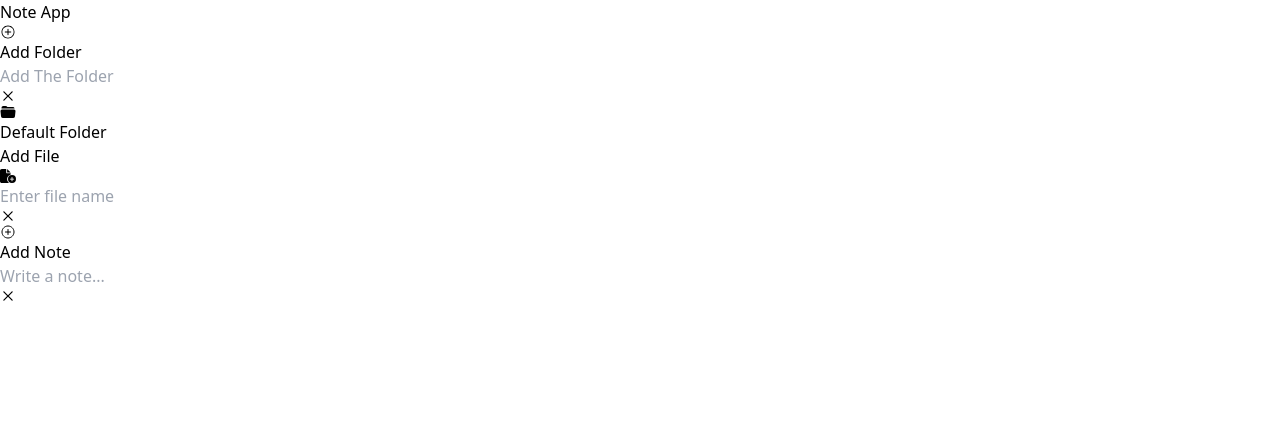
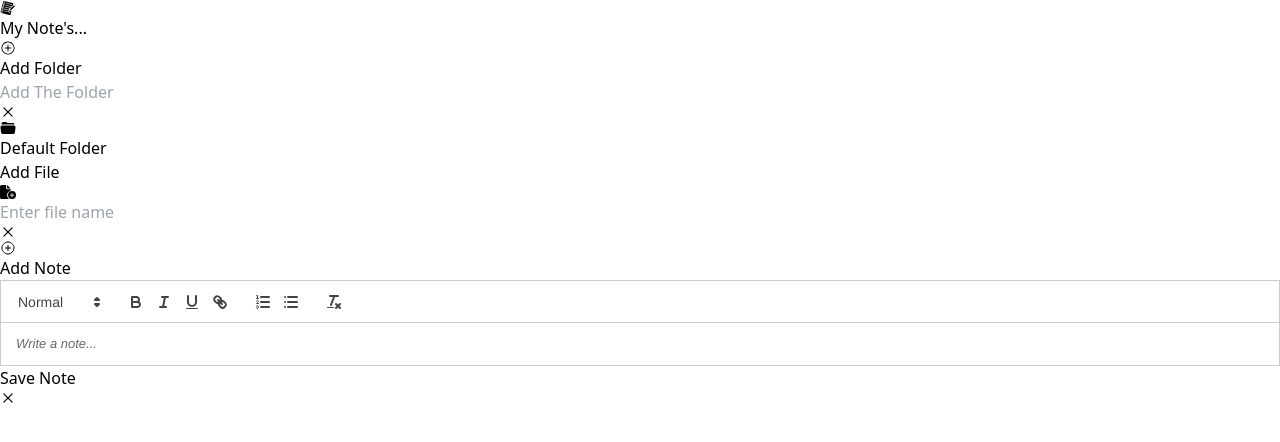
Before and after one commit to Urvish20/notes, a React (Vite) app: page / in a window 1280 px wide. Shown: the top 442 px of the page. Built offline with nearby package versions, Linux system fonts and the light colour scheme.

Commit message:
Added Quill Editior library

```diff
--- a/package.json
+++ b/package.json
@@ -11,12 +11,15 @@
   },
   "dependencies": {
     "@reduxjs/toolkit": "^2.2.7",
+    "@tiptap/extension-text-style": "^2.6.6",
     "@tiptap/pm": "^2.6.6",
     "@tiptap/react": "^2.6.6",
     "@tiptap/starter-kit": "^2.6.6",
+    "quill": "^2.0.2",
     "react": "^18.3.1",
     "react-dom": "^18.3.1",
     "react-icons": "^5.3.0",
+    "react-quill": "^2.0.0",
     "react-redux": "^9.1.2",
     "react-router-dom": "^6.26.2"
   },
--- a/src/Tiptap.tsx
+++ b/src/Tiptap.tsx
@@ -1,8 +1,6 @@
-// src/Tiptap.tsx
 import { EditorProvider, FloatingMenu, BubbleMenu } from '@tiptap/react'
 import StarterKit from '@tiptap/starter-kit'
 
-// define your extension array
 const extensions = [StarterKit]
 
 const content = '<p>Hello World!</p>'
--- a/src/components/Header.tsx
+++ b/src/components/Header.tsx
@@ -1,9 +1,10 @@
 import React from 'react';
+import { GiNotebook } from "react-icons/gi";
 
 const Header: React.FC = () => {
   return (
     <div className="flex justify-center mt-[30px] md:mt-[90px] bg-[#E4B958] py-2 md:py-4 border border-black">
-      <h1 className="text-lg md:text-2xl font-semibold">Note App</h1>
+      <h1 className="text-lg md:text-2xl font-semibold flex items-center gap-3"> <span><GiNotebook/></span>My Note's...</h1>
     </div>
   );
 };
--- a/src/components/NoteData.tsx
+++ b/src/components/NoteData.tsx
@@ -5,7 +5,8 @@ import { addFileData } from '../store/slices/folderSlice';
 import { setAddNoteToggle, setHideTopSection } from '../store/slices/toggleSlice';
 import { IoAddCircleOutline } from 'react-icons/io5';
 import { RxCross2 } from 'react-icons/rx';
-
+import ReactQuill from 'react-quill';
+import 'react-quill/dist/quill.snow.css'; // Import Quill styles
 
 const NoteData: React.FC = () => {
   const [data, setData] = useState<string>("");
@@ -40,8 +41,6 @@ const NoteData: React.FC = () => {
     }
   };
 
-  console.log("selectedFileId",selectedFileId)
-
   const handleAddNoteClick = () => {
     if (!selectedFileId) {
       alert("Please select a file before adding a note.");
@@ -68,14 +67,18 @@ const NoteData: React.FC = () => {
 
           <div className={`${addNoteToggle ? "flex" : "hidden"} gap-3 justify-center items-center h-[60px] sm:h-[80px] md:h-[100px]`}>
             <form onSubmit={handleSubmit} className="flex-grow">
-              <input
-                type="text"
+              <ReactQuill
+                value={data}
+                onChange={setData}
                 placeholder="Write a note..."
-                value={data}
-                onChange={(e) => setData(e.target.value)}
-                onBlur={()=>dispatch(setAddNoteToggle(false))}
-                className="w-full border border-gray-400 rounded-md px-3 py-2 focus:outline-none sm:px-4 sm:py-3 md:px-5 md:py-4"
+                className="w-full border border-gray-400 rounded-md"
               />
+              <button
+                type="submit"
+                className="p-2 sm:p-3 bg-[#007EE5] text-white rounded-md mt-2"
+              >
+                Save Note
+              </button>
             </form>
             <span
               className="p-2 sm:p-3 bg-[#007EE5] cursor-pointer rounded-full"
@@ -93,7 +96,7 @@ const NoteData: React.FC = () => {
             if (file.id === selectedFileId && file.fileData) {
               return (
                 <div key={file.id} className="p-4 border border-gray-300 rounded-lg h-[200px] sm:h-[250px] md:h-[300px]">
-                  <p className="text-sm sm:text-base md:text-lg">{file.fileData}</p>
+                  <div dangerouslySetInnerHTML={{ __html: file.fileData }} />
                 </div>
               );
             }
```
Also changed, not shown: 1 other file (tests, documents, lock files or other folders).
